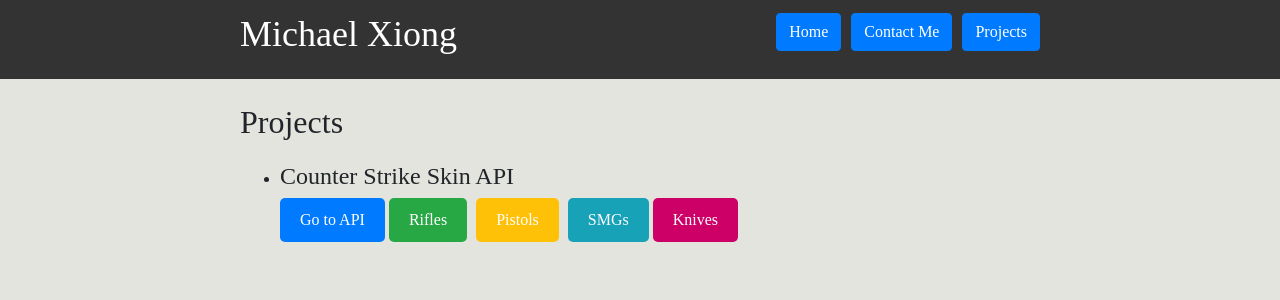
After one commit to MiBearX/NBAStats, a Flask app: page /projects in a window 1280 px wide. The commit adds this page. Shown: the top 300 px of the page. Run offline with Flask 3, Linux system fonts and the light colour scheme; some libraries are stand-ins or nearby versions.

Commit message:
Added project page to display projects. Added api button links.

```diff
--- a/website/templates/base.html
+++ b/website/templates/base.html
@@ -49,7 +49,9 @@
         <h1>Michael Xiong</h1>
       </div>
 
-
+      <div class="header" style="float: right;">
+        <a class="btn btn-primary" id="projects" href="/projects">Projects</a>
+        </div>
       <div class="header" style="float:right; padding-left: 10px; padding-right: 10px;">
         <div class="header" style="float: right;">
         <a class="btn btn-primary" id="contact" href="/contact">Contact Me</a>
--- /dev/null
+++ b/website/templates/projects.html
@@ -0,0 +1,60 @@
+{% extends "base.html" %} {% block title %} Contact {% endblock %}
+
+{% block content %}
+
+<html lang="en">
+<head>
+    <meta charset="UTF-8">
+    <meta name="viewport" content="width=device-width, initial-scale=1.0">
+    <title>Projects</title>
+
+</head>
+<body>
+    <br>
+
+
+
+
+
+        <h2>Projects</h2>
+        <p>
+            <ul>
+                <li>
+                    <h4>Counter Strike Skin API</h4>
+                    <a href="https://michaelxiong.net/weapons" style="text-decoration: none;">
+                        <button style="padding: 10px 20px; background-color: #007bff; color: white; border: none; border-radius: 5px; cursor: pointer;">
+                        Go to API
+                        </button>
+                    </a>
+                    <!-- Rifles API Button -->
+                    <a href="https://michaelxiong.net/weapons/Rifle" style="text-decoration: none;">
+                        <button style="padding: 10px 20px; background-color: #28a745; color: white; border: none; border-radius: 5px; cursor: pointer; margin-right: 5px;">
+                            Rifles
+                        </button>
+                    </a>
+                    <!-- Pistols API Button -->
+                    <a href="https://michaelxiong.net/weapons/Pistol" style="text-decoration: none;">
+                        <button style="padding: 10px 20px; background-color: #ffc107; color: white; border: none; border-radius: 5px; cursor: pointer; margin-right: 5px;">
+                            Pistols
+                        </button>
+                    </a>
+                    <!-- SMGs API Button -->
+                    <a href="https://michaelxiong.net/weapons/SMG" style="text-decoration: none;">
+                        <button style="padding: 10px 20px; background-color: #17a2b8; color: white; border: none; border-radius: 5px; cursor: pointer;">
+                            SMGs
+                        </button>
+                    </a>
+                    <a href="https://michaelxiong.net/weapons/knife" style="text-decoration: none;">
+                        <button style="padding: 10px 20px; background-color: #cc0066; color: white; border: none; border-radius: 5px; cursor: pointer;">
+                            Knives
+                        </button>
+                    </a>
+                </li>
+            </ul>
+        </p>
+
+
+
+</body>
+</html>
+{% endblock %}
--- a/website/views.py
+++ b/website/views.py
@@ -50,3 +50,7 @@ def stats():
 @views.route('/contact', methods=['GET', 'POST'])
 def contact():
     return render_template("contact.html")
+
+@views.route('/projects', methods=['GET', 'POST'])
+def projects():
+    return render_template("projects.html")
```
